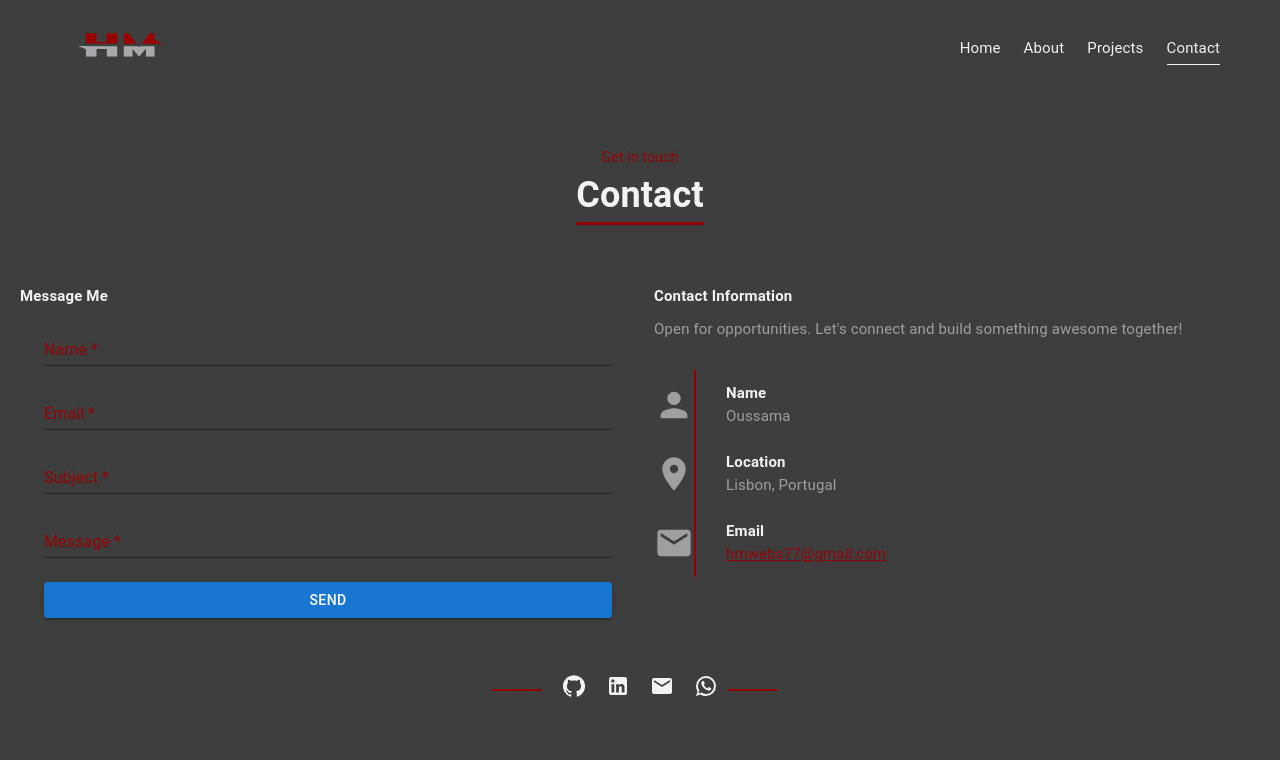
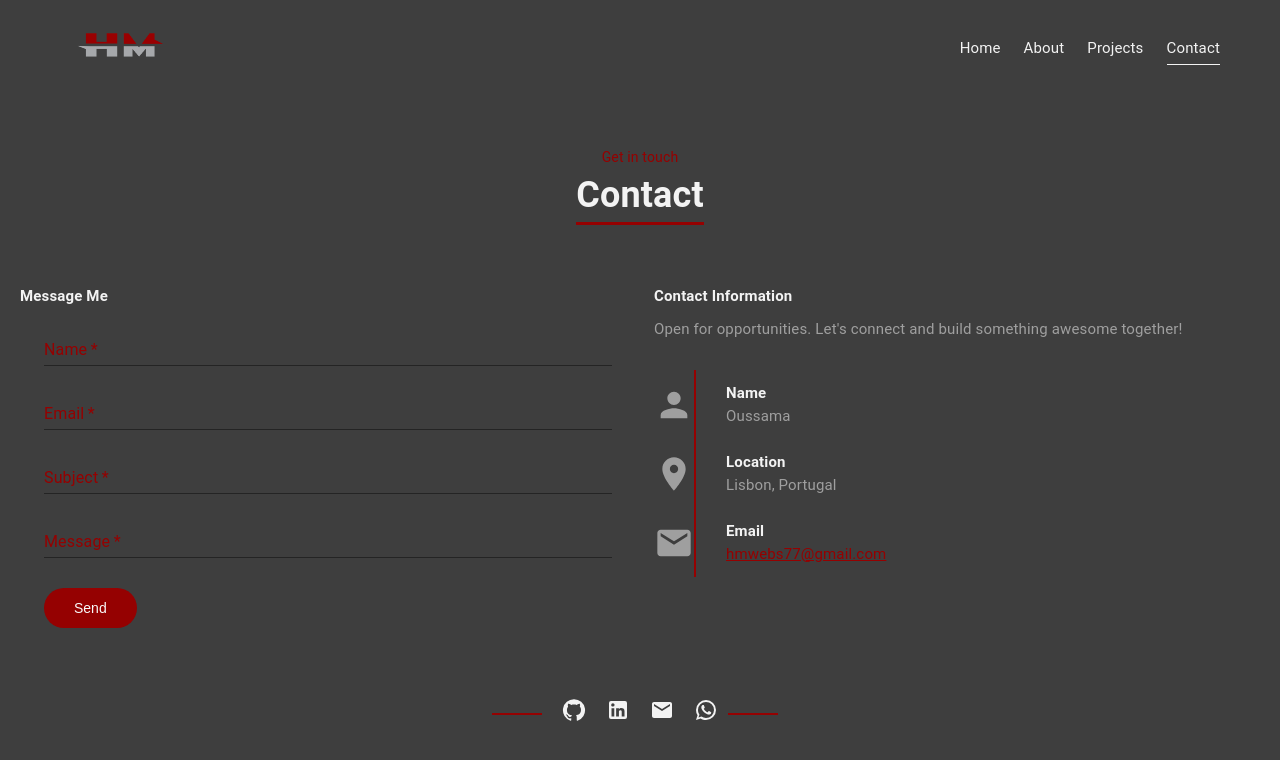
Before and after one commit to hmweb77/portfolio, a React (Create React App) app: page /contact in a window 1280 px wide. Shown: the top 760 px of the page. Built offline with nearby package versions, Linux system fonts and the light colour scheme.

Commit message:
Contact form is done and add tostify

```diff
--- a/package.json
+++ b/package.json
@@ -26,6 +26,7 @@
     "react-pro-sidebar": "^1.0.0",
     "react-router-dom": "^6.11.1",
     "react-scripts": "5.0.1",
+    "react-toastify": "^9.1.3",
     "typewriter-effect": "^2.19.0",
     "web-vitals": "^2.1.4"
   },
--- a/src/App.js
+++ b/src/App.js
@@ -1,6 +1,8 @@
 import { createTheme, ThemeProvider } from "@mui/material/styles";
 import { Fragment } from "react";
 import { Routes, Route } from "react-router-dom";
+import { ToastContainer } from "react-toastify";
+import "react-toastify/dist/ReactToastify.css";
 import "./App.css";
 
 import About from "./pages/about/About";
@@ -29,6 +31,7 @@ function App() {
   };
   return (
     <Fragment>
+     <ToastContainer />
       <Header />
       <Routes>
         <Route
--- a/src/components/AboutMe.jsx
+++ b/src/components/AboutMe.jsx
@@ -3,7 +3,7 @@ import React from 'react'
 
 
 import { useState, useEffect } from "react";
-import { Grid,Box } from "@mui/material";
+import { Grid } from "@mui/material";
 import aboutMeImg from "../assets/logo-updated.png";
 import { motion } from "framer-motion";
 import SocialIcons from "../components/SocialIcons";
--- a/src/components/Form.js
+++ b/src/components/Form.js
@@ -2,12 +2,13 @@ import { useInView } from "react-intersection-observer";
 import { motion } from "framer-motion";
 import { useRef, useState } from "react";
 import emailjs from "@emailjs/browser";
+import { toast } from "react-toastify";
 
-import Button from "@mui/material/Button";
 import CssBaseline from "@mui/material/CssBaseline";
 import TextField from "@mui/material/TextField";
 import Grid from "@mui/material/Grid";
 import Container from "@mui/material/Container";
+
 
 const initialValues = {
   Name: "",
@@ -33,6 +34,7 @@ const Form = () => {
     });
   };
   const sendEmail = (e) => {
+
     e.preventDefault();
 
     emailjs
@@ -40,11 +42,12 @@ const Form = () => {
         process.env.REACT_APP_YOUR_SERVICE_ID,
         process.env.REACT_APP_YOUR_TEMPLATE_ID,
         form.current,
-        process.env.REACT_APP_YOUR_PUBLIC_KEY
+        process.env.REACT_APP_YOUR_PUBLIC_KEY,
       )
       .then(
         (result) => {
           console.log(result.text);
+          toast.success("Your email were send succesfully, we will reach you as soon as possible. Thank you");
         },
         (error) => {
           console.log(error.text);
@@ -124,9 +127,9 @@ const Form = () => {
     },
   };
 
-  const CssButton = {
-    // stule button
-  }
+//   const CssButton = {
+//     // stule button
+//   };
 
   return (
     <motion.div
@@ -139,6 +142,7 @@ const Form = () => {
       <h4 className="contentTitle">Message Me</h4>
       <Container component="main" maxWidth="md">
         <CssBaseline />
+        <form ref={form} onSubmit={sendEmail}>
           <Grid container spacing={2}>
             <Grid item xs={12}>
               <TextField
@@ -194,16 +198,11 @@ const Form = () => {
               />
             </Grid>
           </Grid>
-        <Button
-          className="btn "
-          type="submit"
-          fullWidth
-          variant="contained"
-          sx={{ mt: 3, mb: 2 }}
-        >
+          <button className="btn sendButton " type="submit">
             Send
             {/* {success ? "Message Sent" : "Send Message"} */}
-        </Button>
+          </button>
+        </form>
       </Container>
     </motion.div>
   );
--- a/src/pages/about/about.css
+++ b/src/pages/about/about.css
@@ -84,6 +84,10 @@
     margin-top: var(--sm-spacing);
     margin-bottom: var(--sm-spacing);
   }
+  .sendButton {
+    margin-top: var(--sm-spacing);
+    margin-bottom: var(--sm-spacing);
+  }
 
   .about .socialIcons .icon {
     display: none;
```
Also changed, not shown: 1 other file (tests, documents, lock files or other folders). Lines whose indentation alone changed are shown as unchanged.
